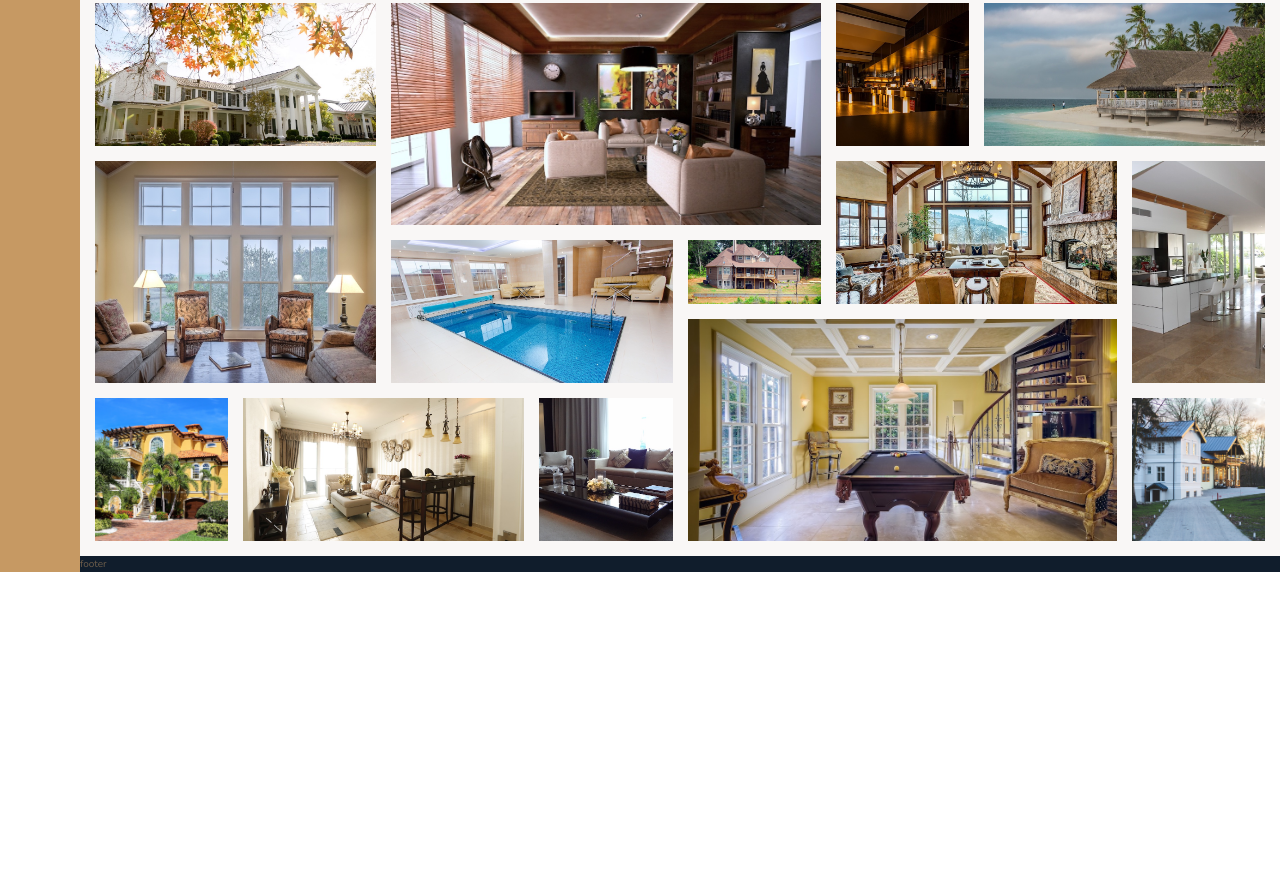
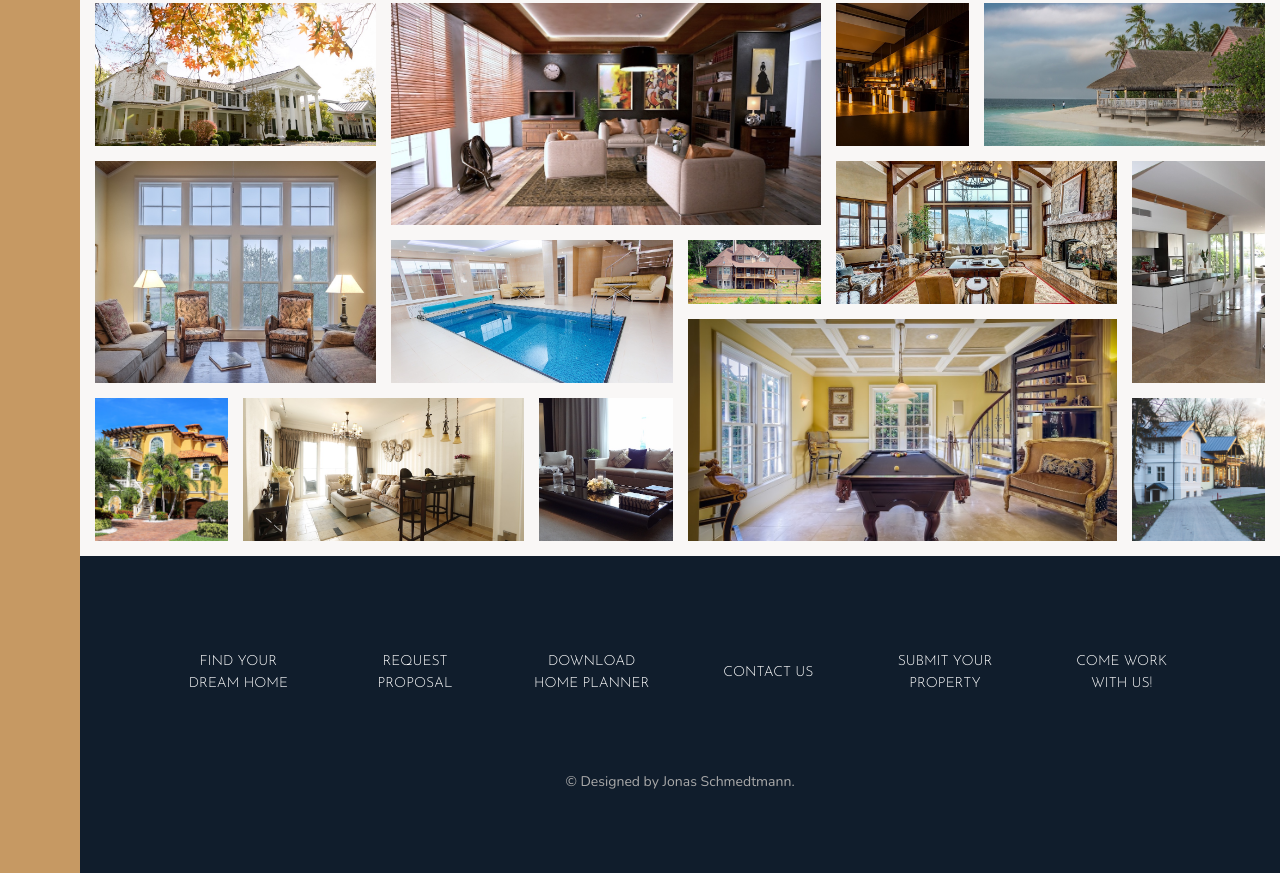
Before and after one commit to m9iv/nexter, a website: page index.html in a window 1280 px wide. Shown: the part 3120-3993 px from the top of the page. Before the commit the page ends 3692 px from the top, so only its background shows below. Drawn offline with nearby package versions, Linux system fonts and the light colour scheme.

Commit message:
Add Footer styles

```diff
--- a/index.html
+++ b/index.html
@@ -470,6 +470,34 @@
       </figure>
     </section>
 
-    <footer class="footer">footer</footer>
+    <footer class="footer">
+      <ul class="nav">
+        <li class="nav__item">
+          <a href="#" class="nav__link">Find your dream home</a>
+        </li>
+
+        <li class="nav__item">
+          <a href="#" class="nav__link">Request proposal</a>
+        </li>
+
+        <li class="nav__item">
+          <a href="#" class="nav__link">Download home planner</a>
+        </li>
+
+        <li class="nav__item">
+          <a href="#" class="nav__link">Contact us</a>
+        </li>
+
+        <li class="nav__item">
+          <a href="#" class="nav__link">Submit your property</a>
+        </li>
+
+        <li class="nav__item">
+          <a href="#" class="nav__link">Come work with us!</a>
+        </li>
+      </ul>
+
+      <p class="copyright">&copy; Designed by Jonas Schmedtmann.</p>
+    </footer>
   </body>
 </html>
--- a/sass/_footer.scss
+++ b/sass/_footer.scss
@@ -1,5 +1,45 @@
 .footer {
   grid-column: full-start / full-end;
 
+  padding: 8rem;
+
   background-color: $color-secondary;
 }
+
+.nav {
+  display: grid;
+  grid-template-columns: repeat(auto-fit, minmax(15rem, 1fr));
+  grid-gap: 2rem;
+  align-items: center;
+
+  list-style: none;
+
+  &__link:link,
+  &__link:visited {
+    display: block;
+
+    font-family: $font-display;
+    font-size: 1.4rem;
+    color: #fff;
+    text-decoration: none;
+    text-transform: uppercase;
+    text-align: center;
+
+    padding: 1.5rem;
+    transition: all 0.2s;
+  }
+
+  &__link:hover,
+  &__link:active {
+    background-color: rgba(#fff, 0.05);
+    transform: translateY(-3px);
+  }
+}
+
+.copyright {
+  font-size: 1.4rem;
+  color: $color-grey-light-2;
+  text-align: center;
+
+  margin-top: 6rem;
+}
```
Also changed, not shown: css/style.css.
